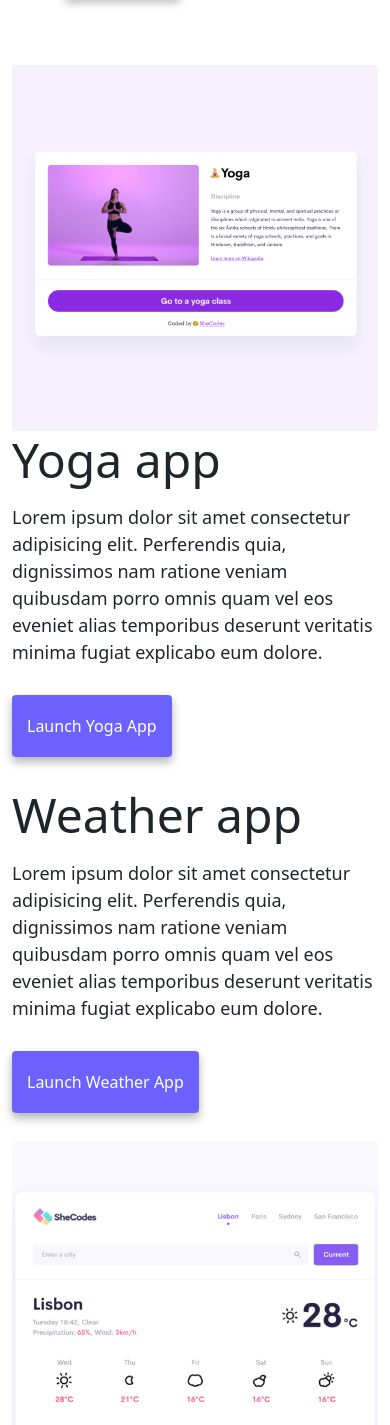
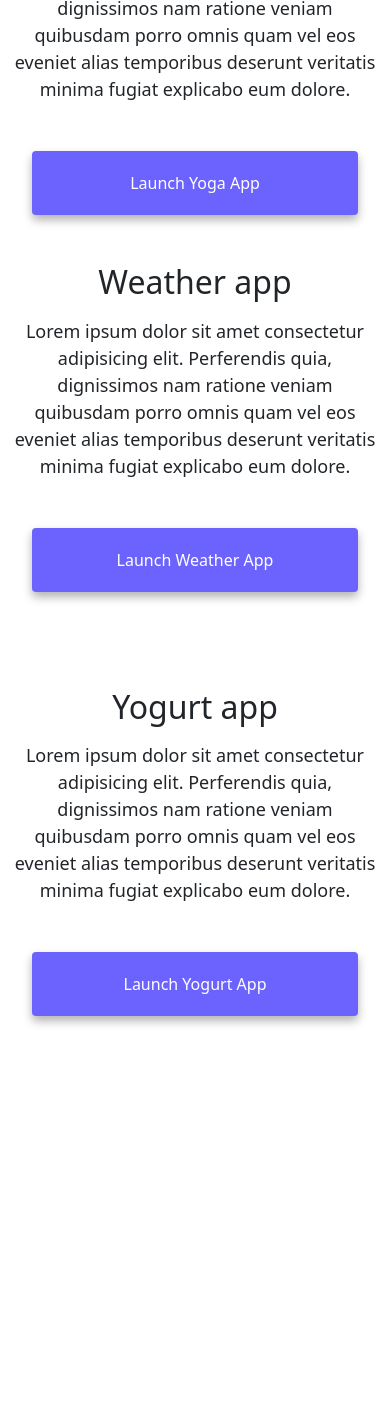
Before and after one commit to kauble07/homework-responsive-advanced-tools, a plain HTML site: page index.html in a window 390 px wide. Shown: the part 575-2000 px from the top of the page. After the commit the page ends 1691 px from the top, so only its background shows below. Drawn offline with nearby package versions, Linux system fonts and the light colour scheme.

Commit message:
Made the website more responsive

```diff
--- a/index.html
+++ b/index.html
@@ -74,10 +74,10 @@
           <img
             src="/images/yoga.png"
             alt="Yoga project"
-            class="img-fluid rounded"
+            class="img-fluid rounded d-none d-sm-block"
           />
         </div>
-        <div class="col-md-6">
+        <div class="col-sm-6">
           <h2 class="mb-3">Yoga app</h2>
           <p>
             Lorem ipsum dolor sit amet consectetur adipisicing elit. Perferendis
@@ -86,7 +86,7 @@
             explicabo eum dolore.
           </p>
           <div class="mt-5">
-            <a href="#" class="primary-link" title="Yoga project">Launch Yoga App</a>
+            <a href="#" class="primary-link project-link" title="Yoga project">Launch Yoga App</a>
           </div>
         </div>
       </div>
@@ -100,23 +100,23 @@
             explicabo eum dolore.
           </p>
           <div class="mb-5 mt-5">
-            <a href="#" class="primary-link" title="Weather app">Launch Weather App</a>
+            <a href="#" class="primary-link project-link" title="Weather app">Launch Weather App</a>
           </div>
         </div>
-        <div class="col-md-6">
+        <div class="col-sm-6">
           <img
             src="/images/weather.png"
             alt="weather app"
-            class="img-fluid rounded"
+            class="img-fluid rounded d-none d-sm-block"
           />
         </div>
       </div>
       <div class="row mt-5">
-        <div class="col-md-6">
+        <div class="col-sm-6">
           <img
             src="/images/yogurt.png"
             alt="yogurt image"
-            class="img-fluid rounded"
+            class="img-fluid rounded d-none d-sm-block"
           />
         </div>
         <div class="col-md-6">
@@ -128,7 +128,7 @@
             explicabo eum dolore.
           </p>
           <div class="mt-5">
-            <a href="#" class="primary-link" title="Yogurt app">Launch Yogurt App</a>
+            <a href="#" class="primary-link project-link" title="Yogurt app">Launch Yogurt App</a>
           </div>
         </div>
       </div>
--- a/style.css
+++ b/style.css
@@ -5,7 +5,7 @@
 }
 
 body {
-  margin-top: 100px;
+ margin: 100px 0;
 }
 
 h1,
@@ -17,6 +17,7 @@ h3 {
 h1 {
   font-size: 96px;
 }
+
 
 h2 {
   font-size: 48px;
@@ -50,6 +51,9 @@ p {
   background: var(--primary-color);
   box-shadow: var(--box-shadow);
   color: white;
+}
+.primary-link:hover{
+ color:white;
 }
 
 .secondary-link {
@@ -86,3 +90,19 @@ p {
 .email-link:hover {
   text-decoration: underline;
 }
+@media (max-width: 576px){
+h1{font-size: 48px;
+line-height: 1.5;}
+
+h2 {font-size: 32px;
+text-align: center;}
+
+p{text-align: center;}
+.project-link{
+  display: block;
+  text-align: center;
+  margin: 0 20px;
+}
+
+
+}
```
Also changed, not shown: about.html (+2 -2 lines).
